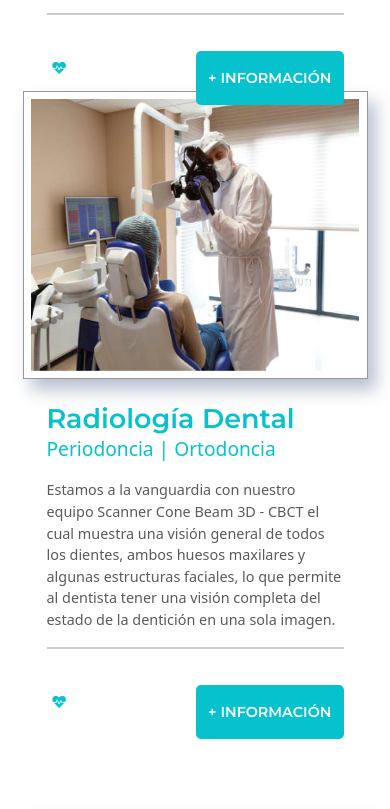
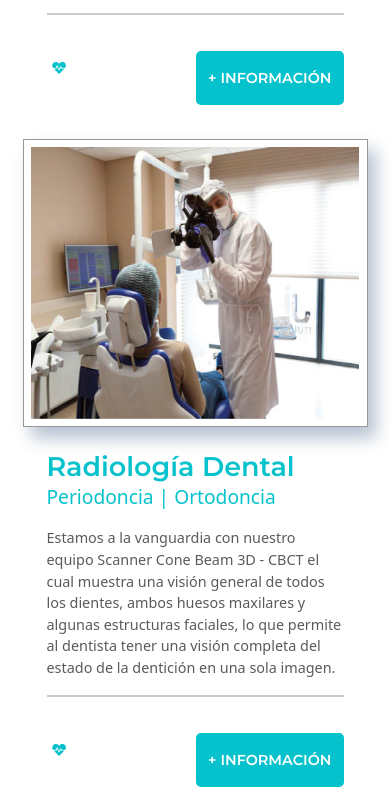
Before and after one commit to Gabot3ck/desafioSEO, a website: page index.html in a window 390 px wide. Shown: the part 3769-4578 px from the top of the page. Drawn offline with nearby package versions, Linux system fonts and the light colour scheme.

Commit message:
Se soluciona los margenes de calidad

```diff
--- a/scss/utilidades/_mediaqueries.scss
+++ b/scss/utilidades/_mediaqueries.scss
@@ -132,7 +132,7 @@
         }
         .wrapper{
             >div{
-                margin-bottom: 6em;
+                margin-bottom: 8em;
             }
         }
         h2{
```
Also changed, not shown: css/styles.css.
